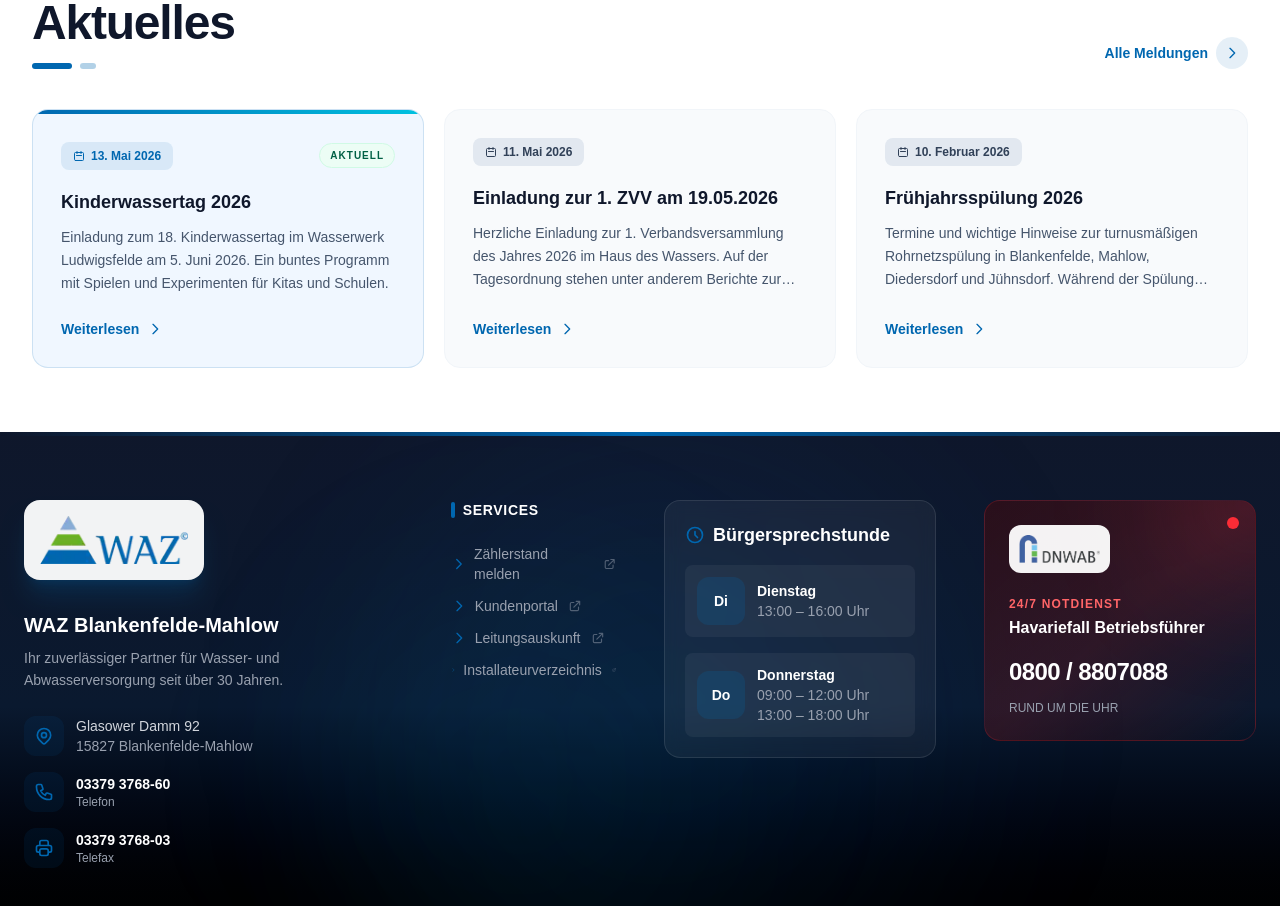
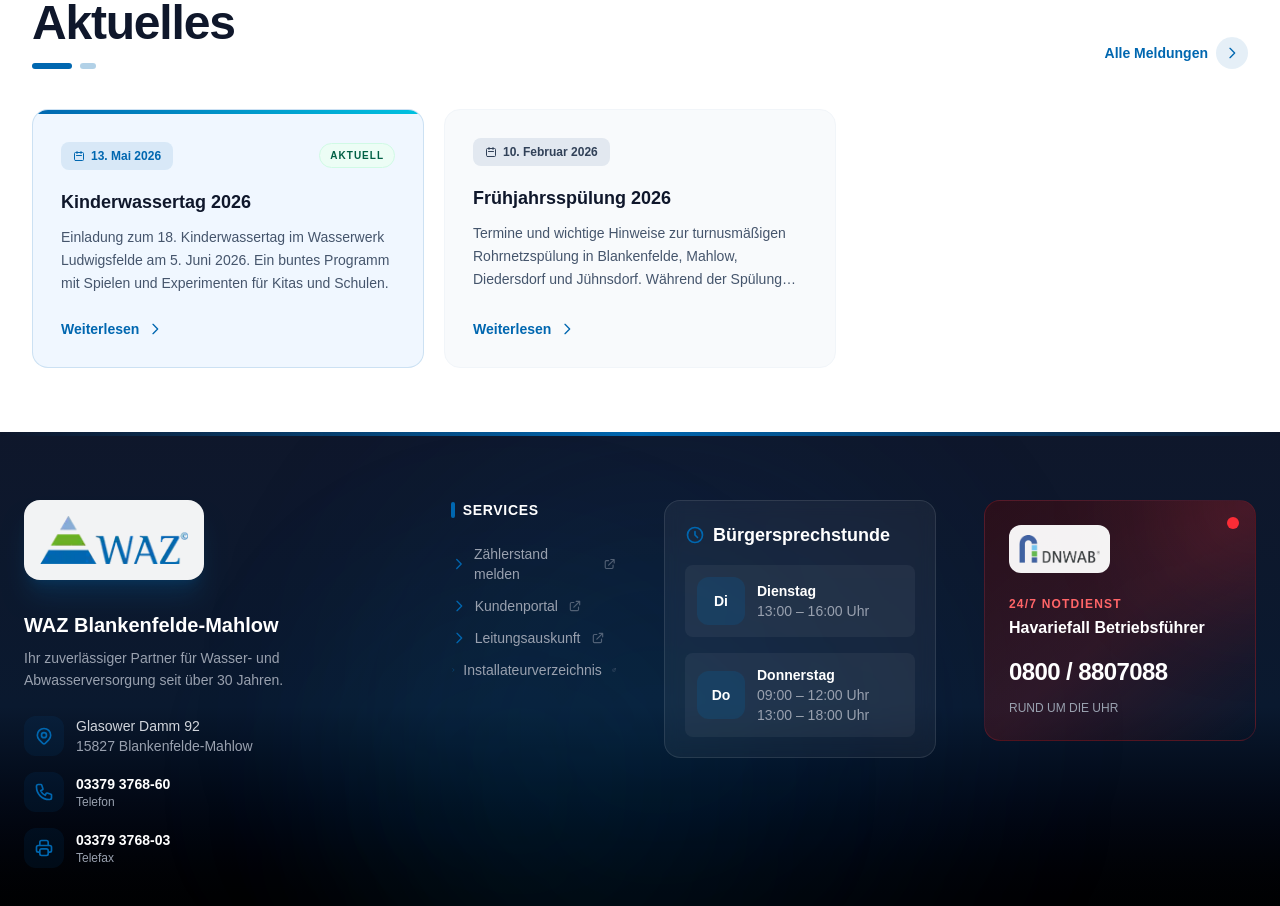
Before and after one commit to davidherascu-tx/waz, a Next.js app: page / in a window 1280 px wide. Shown: the part 1740-2646 px from the top of the page. Built offline with nearby package versions, Linux system fonts and the light colour scheme.

Commit message:
Update Aktuelles

```diff
--- a/app/archiv/newsData.ts
+++ b/app/archiv/newsData.ts
@@ -9,13 +9,6 @@ export const newsItems = [
     excerpt: 'Einladung zum 18. Kinderwassertag im Wasserwerk Ludwigsfelde am 5. Juni 2026. Ein buntes Programm mit Spielen und Experimenten für Kitas und Schulen.',
   },
   {
-    id: 'zvv-einladung-mai-2026',
-    title: 'Einladung zur 1. ZVV am 19.05.2026',
-    date: '11. Mai 2026',
-    pdf: 'Einladung_1_ZVV_2026.pdf',
-    excerpt: 'Herzliche Einladung zur 1. Verbandsversammlung des Jahres 2026 im Haus des Wassers. Auf der Tagesordnung stehen unter anderem Berichte zur Abwasserzielplanung.',
-  },
-  {
     id: 'fruehjahrsspuelung-2026',
     title: 'Frühjahrsspülung 2026',
     date: '10. Februar 2026',
```
